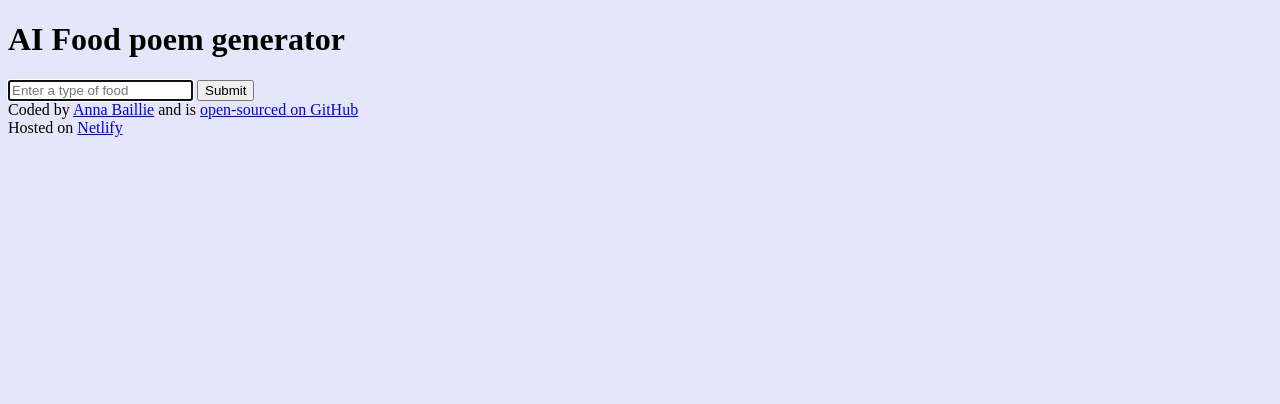
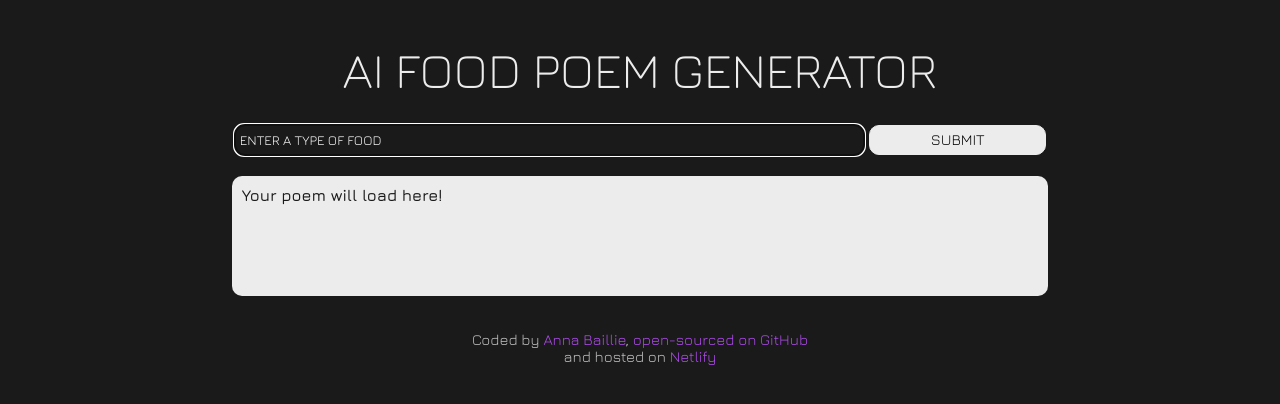
Before and after one commit to anna-baillie/shecodes-AI-food-poem-generator, a plain HTML site: page index.html in a window 1280 px wide. Drawn offline with nearby package versions, Linux system fonts and the light colour scheme.

Commit message:
Added CSS styling
Styled the look of the app

```diff
--- a/index.html
+++ b/index.html
@@ -4,6 +4,14 @@
     <meta charset="UTF-8" />
     <meta name="viewport" content="width=device-width, initial-scale=1.0" />
     <link rel="stylesheet" href="src/style.css" />
+    <link rel="preconnect" href="https://fonts.googleapis.com" />
+    <link rel="preconnect" href="https://fonts.gstatic.com" crossorigin />
+    <link rel="preconnect" href="https://fonts.googleapis.com" />
+    <link rel="preconnect" href="https://fonts.gstatic.com" crossorigin />
+    <link
+      href="https://fonts.googleapis.com/css2?family=Jura:wght@300..700&family=Montserrat:ital,wght@0,100..900;1,100..900&display=swap"
+      rel="stylesheet"
+    />
     <title>AI poem generator</title>
   </head>
   <body>
@@ -16,21 +24,23 @@
           autofocus
           required
           autocomplete="off"
+          id="input-text"
         />
-        <input type="submit" />
+        <input type="submit" id="submit-prompt" />
       </form>
-      <div class="poem-holder"></div>
+      <div class="poem-holder">Your poem will load here!</div>
     </main>
     <footer>
       Coded by
-      <a href="https://github.com/anna-baillie" target="_blank">Anna Baillie</a>
-      and is
+      <a href="https://github.com/anna-baillie" target="_blank">Anna Baillie</a
+      >,
       <a
         href="https://github.com/anna-baillie/shecodes-AI-food-poem-generator"
         target="_blank"
         >open-sourced on GitHub</a
       ><br />
-      Hosted on <a href="https://www.netlify.com/" target="_blank">Netlify</a>
+      and hosted on
+      <a href="https://www.netlify.com/" target="_blank">Netlify</a>
     </footer>
     <script src="src/index.js"></script>
   </body>
--- a/src/index.js
+++ b/src/index.js
@@ -1 +1 @@
-alert("One-stop-shop for poems about food");
+// alert("One-stop-shop for poems about food");
--- a/src/style.css
+++ b/src/style.css
@@ -1,3 +1,94 @@
 body {
-  background-color: lavender;
+  background-color: rgb(26, 26, 26);
 }
+
+h1 {
+  text-align: center;
+  padding: 10px;
+  margin: 30px 0 0 0;
+  font-family: "Jura", sans-serif;
+  font-size: 50px;
+  font-weight: 100;
+  color: rgb(236, 236, 236);
+  text-transform: uppercase;
+}
+
+main {
+  padding: 15px;
+  display: block;
+  margin: 0 auto;
+  width: 70%;
+  text-align: center;
+}
+
+input[type="text"] {
+  width: 70%;
+  height: 20px;
+  border-radius: 10px;
+  background-color: rgb(26, 26, 26);
+  border: 1px solid rgb(236, 236, 236);
+  padding: 5px;
+  color: rgb(236, 236, 236);
+  font-family: "Jura", sans-serif;
+  text-transform: uppercase;
+}
+
+input[type="submit"] {
+  background-color: rgb(236, 236, 236);
+  height: 30px;
+  width: 20%;
+  border-radius: 10px;
+  padding: 5px;
+  font-family: "Jura", sans-serif;
+  font-size: 15px;
+  border: 1px solid rgb(236, 236, 236);
+  text-transform: uppercase;
+  transition: 150ms ease-in-out;
+}
+
+input[type="submit"]:hover {
+  background-color: rgb(176, 76, 238);
+  border: 1px solid rgb(176, 76, 238);
+  color: rgb(236, 236, 236);
+  cursor: pointer;
+}
+
+#input-text::placeholder {
+  color: white;
+  text-transform: uppercase;
+  font-family: "Jura", sans-serif;
+}
+
+.poem-holder {
+  width: 90%;
+  margin: 20px auto;
+  min-height: 100px;
+  background-color: rgb(236, 236, 236);
+  color: rgb(26, 26, 26);
+  border-radius: 10px;
+  padding: 10px;
+  text-align: left;
+  font-family: "Jura", sans-serif;
+  font-weight: 600;
+  font-size: 16px;
+}
+
+footer {
+  margin: 0 auto;
+  font-family: "Jura", sans-serif;
+  color: rgba(236, 236, 236, 0.8);
+  text-align: center;
+  width: 80%;
+  font-size: 15px;
+}
+
+footer a {
+  color: rgb(176, 76, 238);
+  text-decoration: none;
+  transition: 150ms ease-in-out;
+}
+
+footer a:hover {
+  color: rgb(206, 238, 76);
+  cursor: pointer;
+}
```
